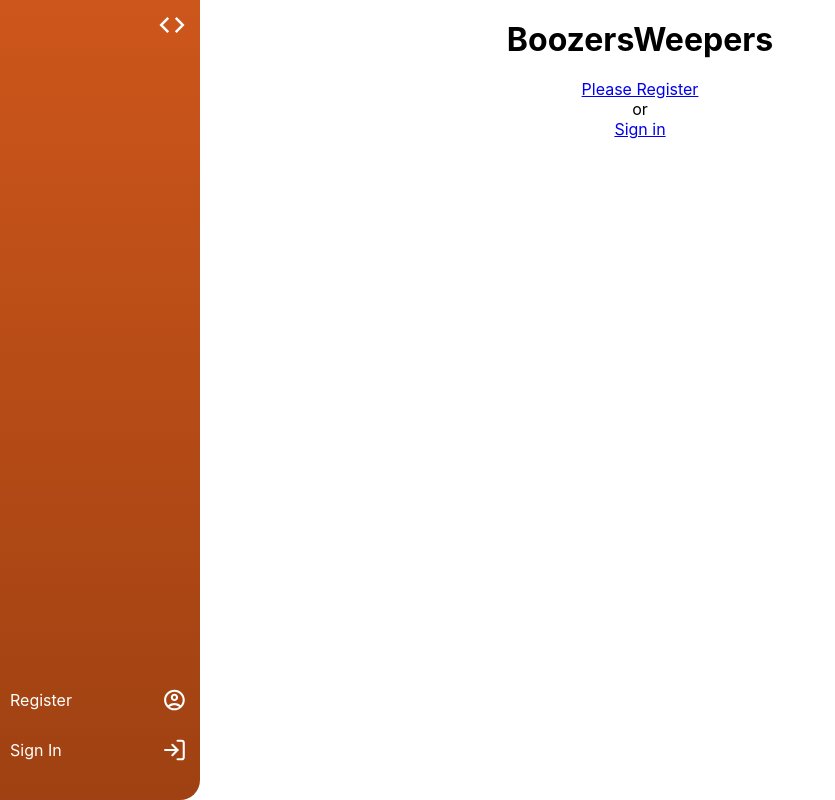
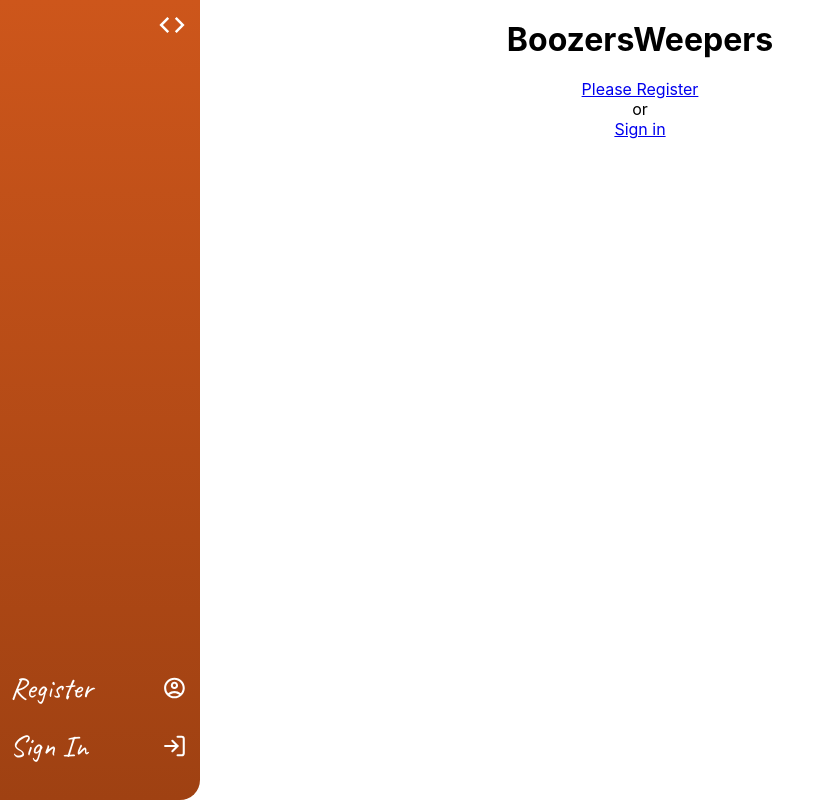
Before and after one commit to Catherine-Russell/BoozersWeepers, a React (Create React App) app in the folder frontend/: page / in a window 1280 px wide. Shown: the whole page, without its empty margins (0-835 px from the left). Built offline with nearby package versions, Linux system fonts and the light colour scheme.

Commit message:
changes font on nav bar

```diff
--- a/frontend/src/components/VertNavBar/VertNavBar.css
+++ b/frontend/src/components/VertNavBar/VertNavBar.css
@@ -1,3 +1,6 @@
+@import url('https://fonts.googleapis.com/css2?family=Permanent+Marker&display=swap');
+@import url('https://fonts.googleapis.com/css2?family=Caveat&display=swap');
+
 .VertNavbar {
   position: fixed;
   top: 0;
@@ -12,6 +15,8 @@
   flex-direction: column;
   justify-content: space-between;
   border-radius: 0px 0px 20px 0px;
+  font-family: 'Caveat';
+  font-size: 30px;
 }
 
 .VertNavbar.expanded {
```
